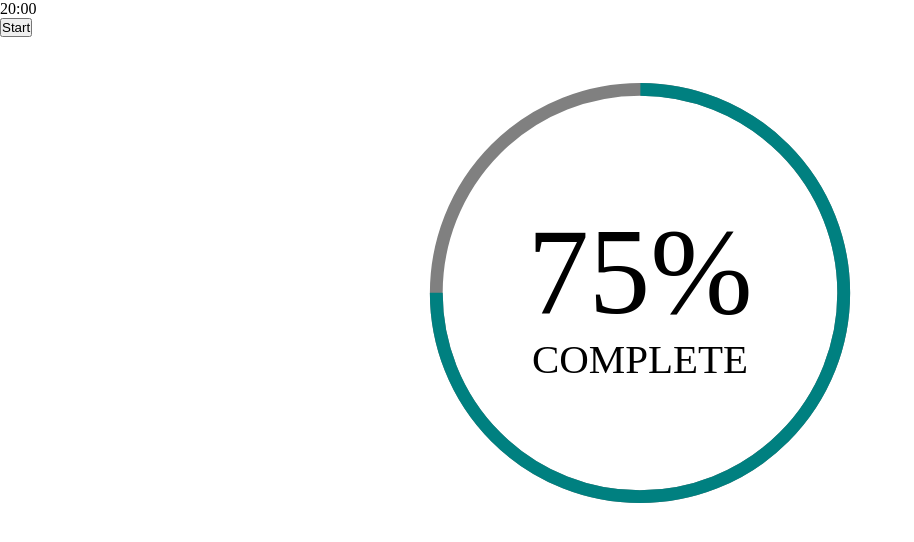
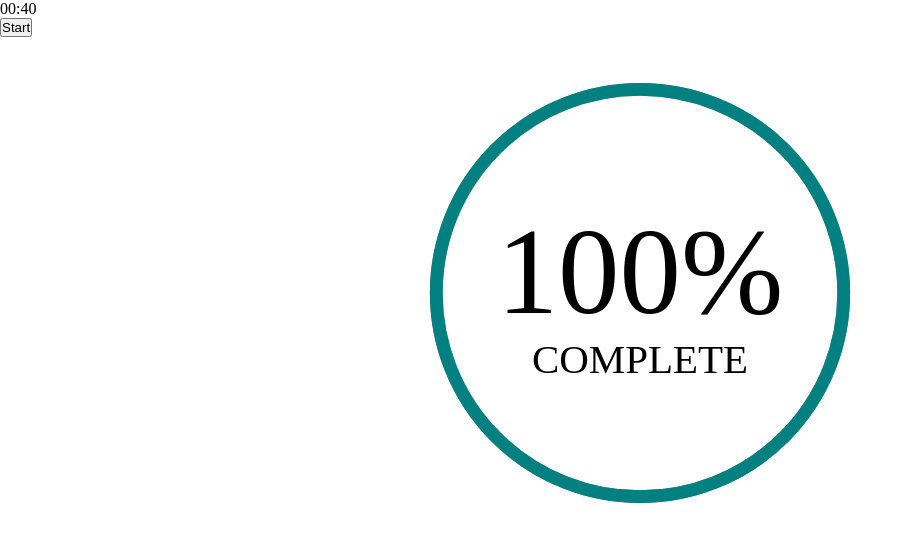
Before and after one commit to almazankaze/pomodoro, a React (Create React App) app in the folder pomo-app/: page / in a window 1280 px wide. Shown: the top 542 px of the page, without its empty margins (0-914 px from the left). Built offline with nearby package versions, Linux system fonts and the light colour scheme.

Commit message:
update to context file

```diff
--- a/pomo-app/src/App.js
+++ b/pomo-app/src/App.js
@@ -11,7 +11,6 @@ function App() {
       <CircleProgressBar
         trailStrokeColor="gray"
         strokeColor="teal"
-        percentage={75}
         innerText="complete"
       />
     </div>
--- a/pomo-app/src/components/CircleProgressBar.jsx
+++ b/pomo-app/src/components/CircleProgressBar.jsx
@@ -1,12 +1,8 @@
 import React from "react";
 import "./styles/CircleProgressBar.css";
+import { useGlobalContext } from "../context";
 
-const CircleProgressBar = ({
-  trailStrokeColor,
-  strokeColor,
-  percentage,
-  innerText,
-}) => {
+const CircleProgressBar = ({ trailStrokeColor, strokeColor, innerText }) => {
   const INITIAL_OFFSET = 25;
   const circleConfig = {
     viewBox: "0 0 100 40",
@@ -14,6 +10,8 @@ const CircleProgressBar = ({
     y: "20",
     radio: "15.91549430918954",
   };
+
+  const { getTimePercentage } = useGlobalContext();
 
   return (
     <svg viewBox={circleConfig.viewBox}>
@@ -33,12 +31,12 @@ const CircleProgressBar = ({
         r={circleConfig.radio}
         fill="transparent"
         stroke={strokeColor}
-        strokeDasharray={`${percentage} ${100 - percentage}`}
+        strokeDasharray={`${getTimePercentage()} ${100 - getTimePercentage()}`}
         strokeDashoffset={INITIAL_OFFSET}
       />
       <g className="circle-label">
         <text x="50%" y="50%" className="circle-percentage">
-          {percentage}%
+          {getTimePercentage()}%
         </text>
         <text x="50%" y="50%" className="circle-text">
           {innerText}
--- a/pomo-app/src/components/Timer.jsx
+++ b/pomo-app/src/components/Timer.jsx
@@ -1,10 +1,7 @@
-import React, { useState, useEffect } from "react";
 import { useGlobalContext } from "../context";
 
 const Timer = () => {
-  const [minutes, setMinutes] = useState(20);
-  const [seconds, setSeconds] = useState(0);
-  const { isActive } = useGlobalContext();
+  const { minutes, seconds } = useGlobalContext();
 
   // adds a zero when number is a single digit
   function addZero(x) {
@@ -15,26 +12,6 @@ const Timer = () => {
     }
   }
 
-  useEffect(() => {
-    let interval = null;
-
-    // if timer is active
-    if (isActive) {
-      interval = setInterval(() => {
-        if (seconds === 0) {
-          setSeconds(59);
-          setMinutes((minutes) => minutes - 1);
-        } else {
-          setSeconds((seconds) => seconds - 1);
-        }
-      }, 1000);
-    } else if (!isActive && seconds !== 0) {
-      clearInterval(interval);
-    }
-
-    return () => clearInterval(interval);
-  }, [isActive, seconds]);
-
   return (
     <div className="timer">{addZero(minutes) + ":" + addZero(seconds)}</div>
   );
--- a/pomo-app/src/context.js
+++ b/pomo-app/src/context.js
@@ -1,23 +1,67 @@
-import React, { useContext, useReducer } from "react";
+import React, { useContext, useReducer, useState, useEffect } from "react";
 import reducer from "./reducer";
 
 const AppContext = React.createContext();
 
-const initialState = {
-  isActive: false,
-  minutes: 20,
-  seconds: 0,
+const myState = {
+  defaultMin: 0,
+  defaultSec: 40,
+  defaultTotalSec: 40,
 };
 
 const AppProvider = ({ children }) => {
-  const [state, dispatch] = useReducer(reducer, initialState);
+  const [state, dispatch] = useReducer(reducer, myState);
 
-  const toggleTimerButton = () => {
-    dispatch({ type: "TOGGLE_TIMER_BUTTON", payload: state.isActive });
+  const [isActive, setIsActive] = useState(false);
+  const [minutes, setMinutes] = useState(state.defaultMin);
+  const [seconds, setSeconds] = useState(state.defaultSec);
+  const [totalSeconds, setTotalSeconds] = useState(state.defaultTotalSec);
+
+  const getTimePercentage = () => {
+    return (totalSeconds / state.defaultTotalSec) * 100;
   };
 
+  // reducer functions
+  const toggleTimerButton = () => {
+    if (totalSeconds <= 0) {
+      // reset timer
+    }
+
+    setIsActive(!isActive);
+  };
+
+  useEffect(() => {
+    let interval = null;
+
+    // if timer is active
+    if (isActive) {
+      interval = setInterval(() => {
+        if (seconds === 0) {
+          setSeconds(59);
+          setMinutes((minutes) => minutes - 1);
+        } else {
+          setSeconds((seconds) => seconds - 1);
+        }
+
+        setTotalSeconds((totalSeconds) => totalSeconds - 1);
+      }, 1000);
+    } else if (!isActive && seconds !== 0) {
+      clearInterval(interval);
+    }
+
+    return () => clearInterval(interval);
+  }, [isActive, seconds, totalSeconds]);
+
   return (
-    <AppContext.Provider value={{ ...state, toggleTimerButton }}>
+    <AppContext.Provider
+      value={{
+        ...state,
+        getTimePercentage,
+        toggleTimerButton,
+        minutes,
+        seconds,
+      }}
+    >
       {children}
     </AppContext.Provider>
   );
```
Also changed, not shown: pomo-app/public/manifest.json.
